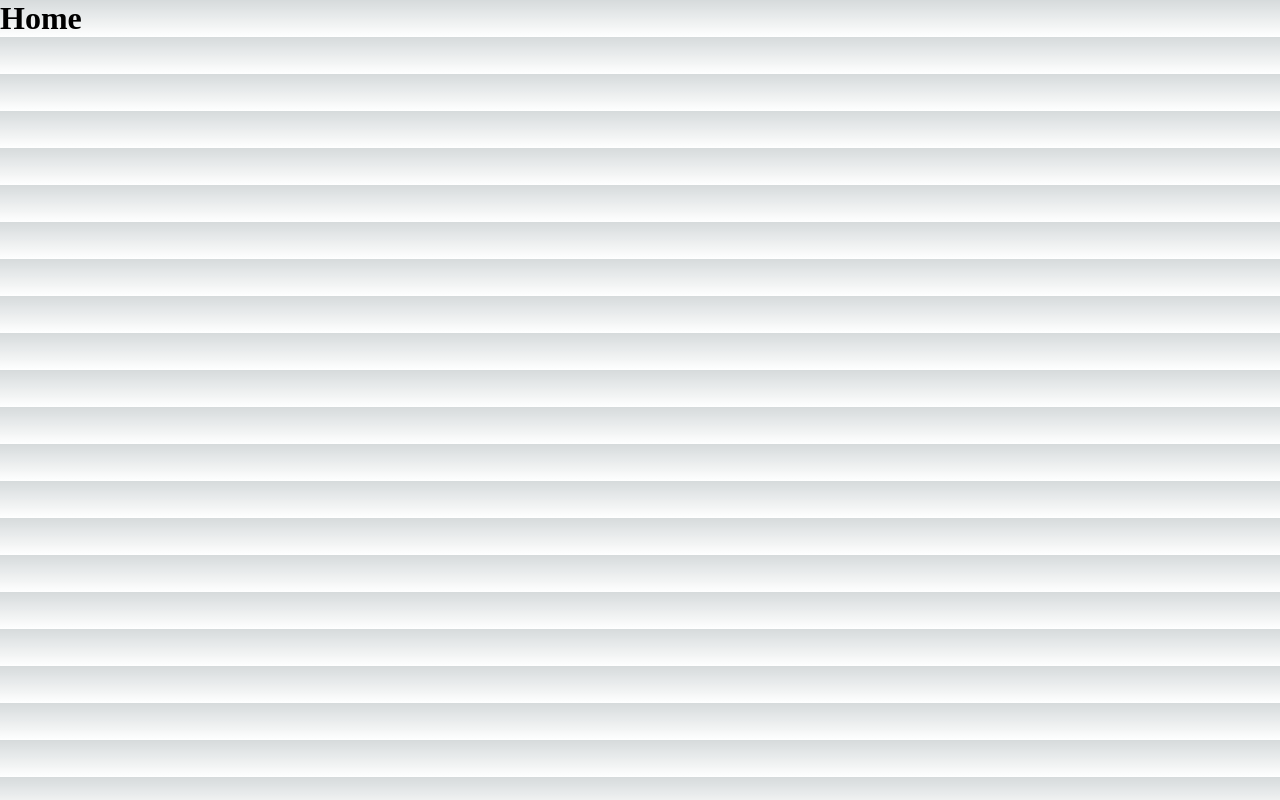
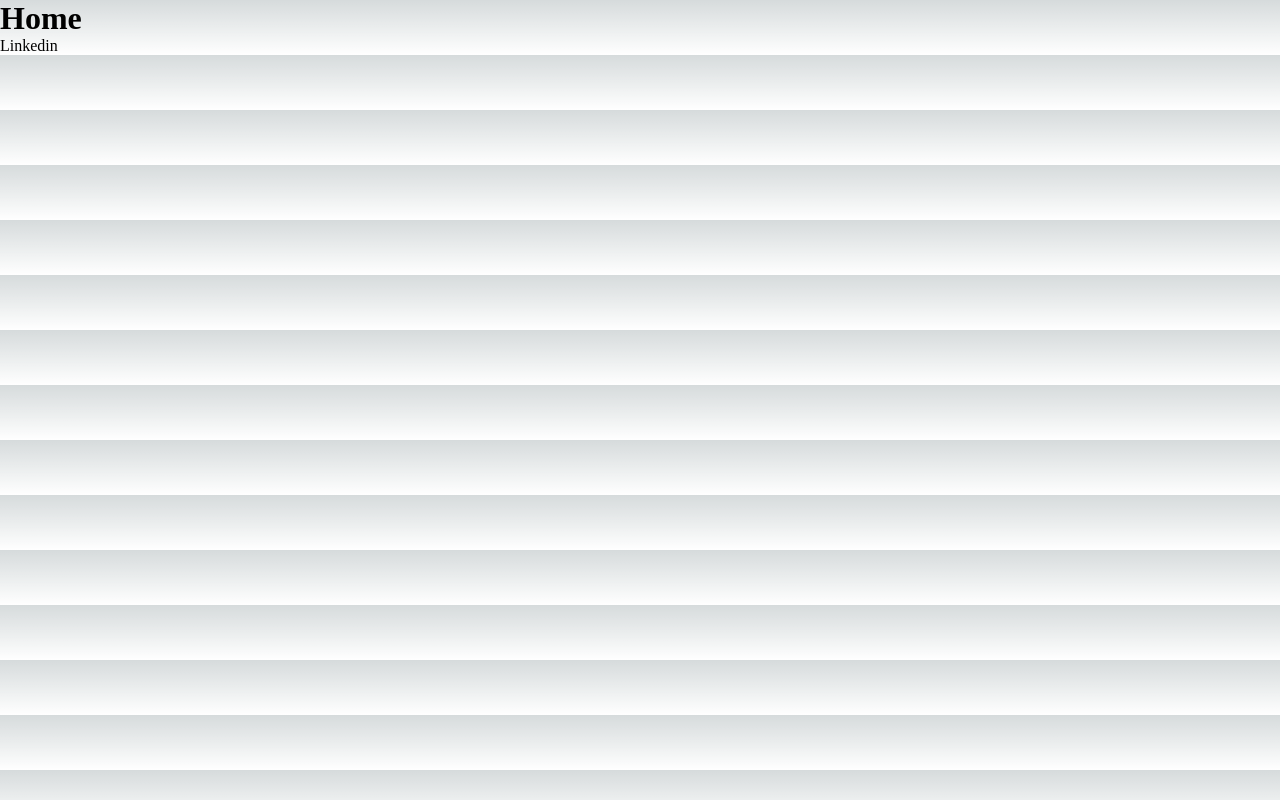
Before and after one commit to riley-han/personal-portfolio, a Next.js app: page /home in a window 1280 px wide. Built offline with nearby package versions, Linux system fonts and the light colour scheme.

Commit message:
add linkedin anchor tag (#1)

```diff
--- a/src/pages/home.tsx
+++ b/src/pages/home.tsx
@@ -4,6 +4,9 @@
   return (
     <div>
       <h1>Home</h1>
+      <a href="https://www.linkedin.com/in/riley-hansen1/">
+        Linkedin
+      </a>
     </div>
   )
 }
```
